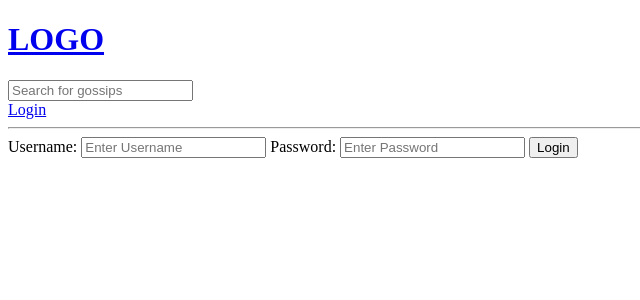
After one commit to muratcanakcay/Django-App, a Django app: page /login/ in a window 1280 px wide. The commit adds this page. Shown: the top 300 px of the page, without its empty margins (0-640 px from the left). Run offline with Django 4.2, Linux system fonts and the light colour scheme.

Commit message:
add login page

```diff
--- /dev/null
+++ b/gossipzone/base/templates/base/login_register.html
@@ -0,0 +1,19 @@
+{% extends 'main.html' %}
+
+{% block content  %}
+
+<div>
+    <form method="POST" action="">
+        {% csrf_token %}
+
+        <label>Username:</label>
+        <input type="text" name="username" placeholder="Enter Username" />
+
+        <label>Password:</label>
+        <input type="password" name="password" placeholder="Enter Password" />
+
+        <input type="submit" value="Login" />
+    </form>
+</div>
+
+{% endblock content  %}
--- a/gossipzone/base/urls.py
+++ b/gossipzone/base/urls.py
@@ -2,6 +2,7 @@ from django.urls import path
 from . import views
 
 urlpatterns = [
+    path('login/', views.loginPage, name="login"),
     path('', views.home, name="home"),
     path('zone/<str:pk>/', views.zone, name="zone"),
     path('create-zone/', views.createZone, name="create-zone"),
--- a/gossipzone/base/views.py
+++ b/gossipzone/base/views.py
@@ -2,6 +2,10 @@ from django.shortcuts import render, redirect
 from django.db.models import Q
 from .models import Zone, Topic
 from .forms import ZoneForm
+
+def loginPage(request):
+    context = {}
+    return render(request, 'base/login_register.html', context)
 
 def home(request):
     q = request.GET.get('q') if request.GET.get('q') != None else ''
--- a/gossipzone/templates/navbar.html
+++ b/gossipzone/templates/navbar.html
@@ -6,4 +6,6 @@
     <input type="text" name="q" placeholder="Search for gossips"/>
 </form>
 
+<a href="{% url 'login' %}">Login</a>
+
 <hr>
```
